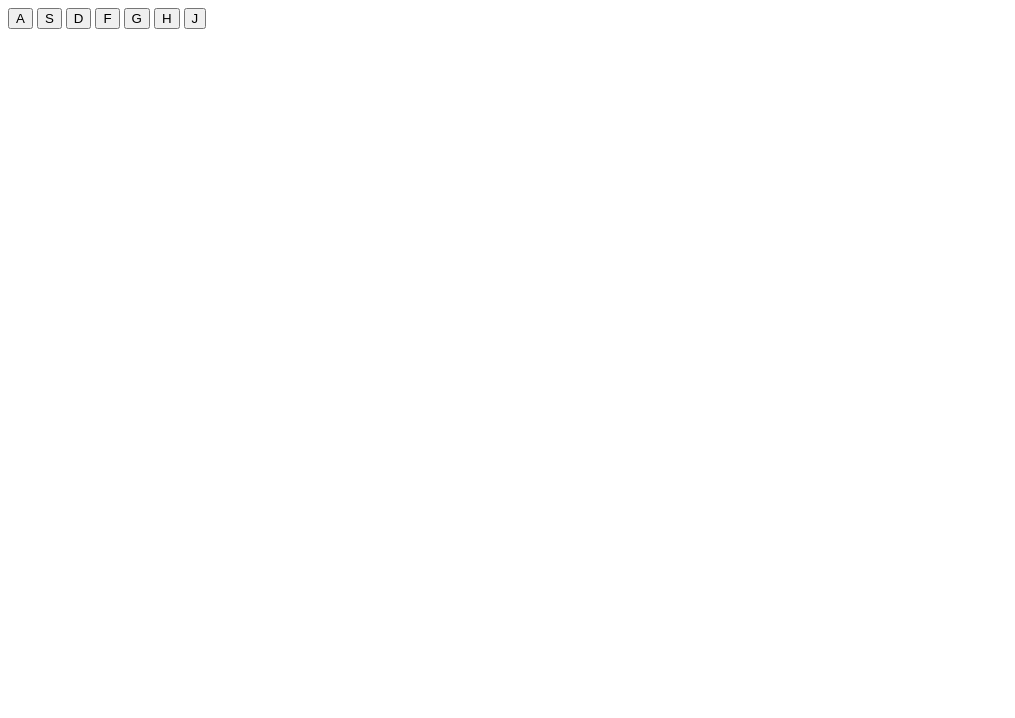
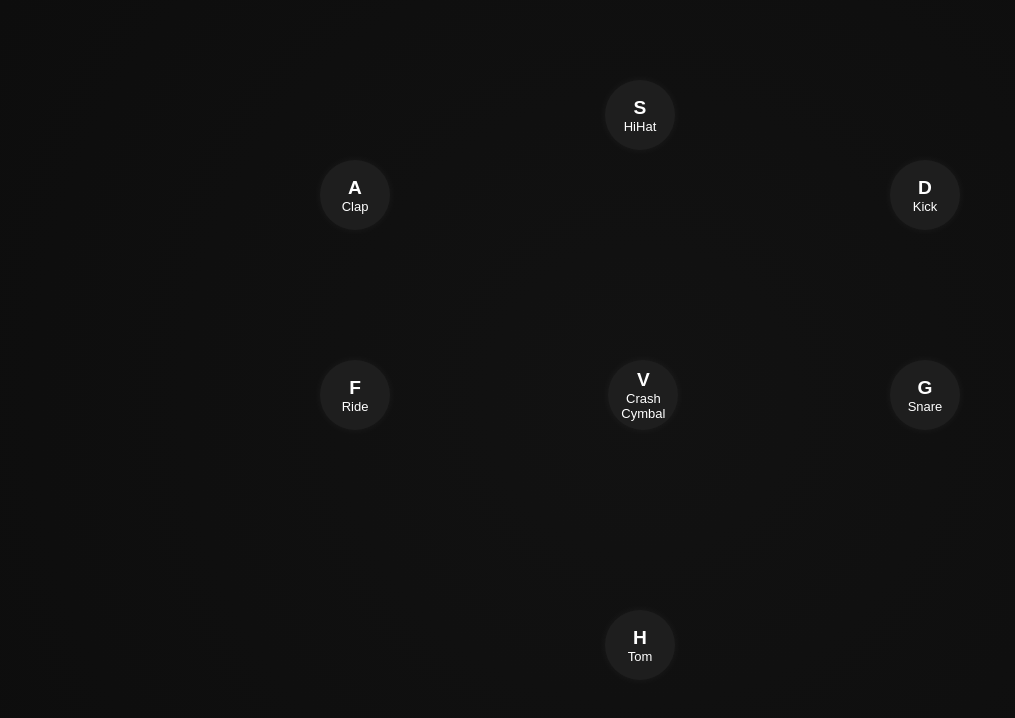
Before and after one commit to mirana00/mini_drum, a plain HTML site: page index.html in a window 1280 px wide. Shown: the whole page, without its empty margins (0-1015 px from the left). Drawn offline with Linux system fonts and the light colour scheme.

Commit message:
added css and made modile friendly

```diff
--- a/index.html
+++ b/index.html
@@ -4,17 +4,30 @@
     <meta charset="UTF-8">
     <meta name="viewport" content="width=device-width, initial-scale=1.0">
     <title>Drum</title>
+    <link rel="stylesheet" href="style.css">
 </head>
 <body>
-    <button data-key="A">A</button>
-    <button data-key="S">S</button>
-    <button data-key="D">D</button>
-    <button data-key="F">F</button>
-    <button data-key="G">G</button>
-    <button data-key="H">H</button>
-    <button data-key="J">J</button>
-
-
+    <button data-key="A">A
+        <p>Clap</p>
+    </button>
+    <button data-key="S">S
+        <p>HiHat</p>
+    </button>
+    <button data-key="D">D
+        <p>Kick</p>
+    </button>
+    <button data-key="F">F
+        <p>Ride</p>
+    </button>
+    <button data-key="G">G
+        <p>Snare</p>
+    </button>
+    <button data-key="H">H
+        <p>Tom</p>
+    </button>
+    <button data-key="V">V
+        <p>Crash Cymbal</p>
+    </button>
 
 
     <script src="script.js"></script>
--- a/script.js
+++ b/script.js
@@ -8,6 +8,8 @@ const sounds = {
     F: "sounds/ride.mp3",
     G: "sounds/snare.mp3",
     H: "sounds/tom.mp3",
+    V: "sounds/crashCymbal.mp3",
+
 
 };
 
@@ -17,6 +19,31 @@ if(soundFile) {
     const audio = new Audio(soundFile);
     audio.play();
 
+    const button = document.querySelector(`button[data-key="${key}"]`);
+    if (button) {
+      button.classList.add("active");
+
+      // Remove the class after the animation finishes
+      setTimeout(() => {
+        button.classList.remove("active");
+      }, 200);
 }
+}
+});
 
+const buttons = document.querySelectorAll("button");
+
+buttons.forEach((btn) => {
+  btn.addEventListener("touchstart", () => {
+    const key = btn.dataset.key;
+    const soundFile = sounds[key];
+
+    if (soundFile) {
+      const audio = new Audio(soundFile);
+      audio.play();
+
+      btn.classList.add("active");
+      setTimeout(() => btn.classList.remove("active"), 200);
+    }
+  });
 });
--- a/style.css
+++ b/style.css
@@ -0,0 +1,81 @@
+* {
+  margin: 0;
+  padding: 0;
+  box-sizing: border-box;
+}
+
+body {
+  height: 100vh;
+  background: radial-gradient(circle at center, #121212, #0d0d0d);
+  display: flex;
+  justify-content: center;
+  align-items: center;
+  font-family: 'Segoe UI', sans-serif;
+  color: white;
+}
+p{
+    font-weight: 200;
+    font-size: small;
+}
+.drum-kit {
+  position: relative;
+  width: 350px;
+  height: 350px;
+  display: flex;
+  justify-content: center;
+  align-items: center;
+}
+
+button {
+  position: absolute;
+  width: 70px;
+  height: 70px;
+  border-radius: 50%;
+  background: #1e1e1e;
+  border: none;
+  color: white;
+  font-size: 1.2rem;
+  font-weight: bold;
+  cursor: pointer;
+  box-shadow: 0 0 10px rgba(255,255,255,0.05);
+  transition: transform 0.1s, background-color 0.2s;
+}
+
+button:hover {
+  background: #2a2a2a;
+}
+
+
+button.active {
+  animation: pulse 0.2s ease;
+  background-color: #ff0055;
+  z-index: 1;
+}
+
+
+/* Positioning like a circular drum pad */
+button[data-key="A"] { top: 20%; left: 25%; }
+button[data-key="S"] { top: 10%; left: 50%; transform: translateX(-50%); }
+button[data-key="D"] { top: 20%; right: 25%; }
+
+button[data-key="F"] { top: 45%; left: 25%; }
+button[data-key="G"] { top: 45%; right: 25%; }
+
+button[data-key="H"] { bottom: 15%; left: 50%; transform: translateX(-50%); }
+ button[data-key="V"] { top: 45%; right: 47%; }
+
+
+ @keyframes pulse {
+  0% {
+    transform: scale(1);
+    box-shadow: 0 0 0px #ff0055;
+  }
+  50% {
+    transform: scale(1.2);
+    box-shadow: 0 0 20px #ff0055;
+  }
+  100% {
+    transform: scale(1);
+    box-shadow: 0 0 0px #ff0055;
+  }
+}
```
Also changed, not shown: 1 other file.
